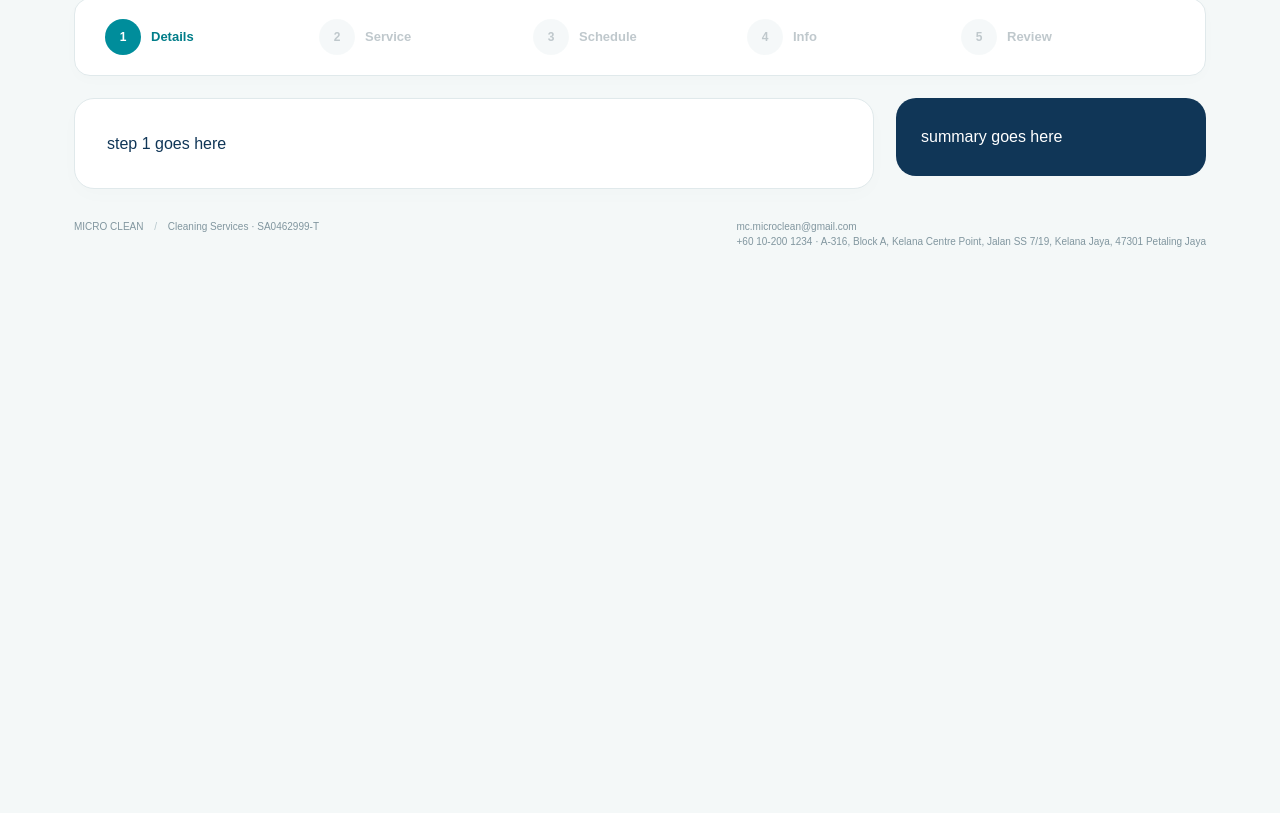
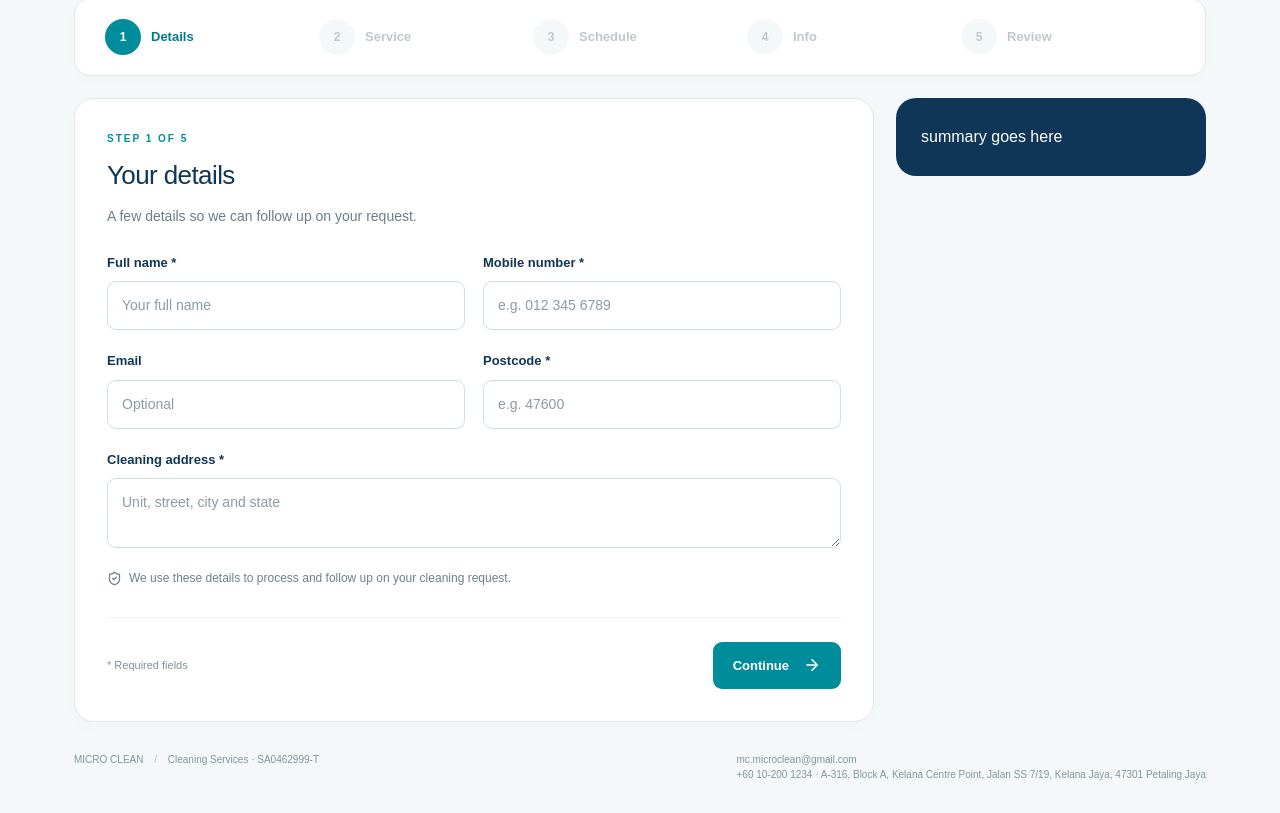
Before and after one commit to Wajid-DebugTech/Micro-Clean-Booking-App, a Next.js app in the folder micro-clean/: page / in a window 1280 px wide. Shown: the part 417-1230 px from the top of the page. Before the commit the page ends 800 px from the top, so only its background shows below. Built offline with nearby package versions, Linux system fonts and the light colour scheme.

Commit message:
organized components folder (parts of the FormWizard are now all in the BookingForm folder), added

```diff
--- a/micro-clean/src/app/globals.css
+++ b/micro-clean/src/app/globals.css
@@ -238,3 +238,94 @@ p {
     padding: 27px 25px;
     overflow: hidden;
 }
+
+.step-label {
+    letter-spacing: 2px;
+    color: #008d9b;
+    font-size: 10px;
+    font-weight: 700;
+}
+
+.description {
+    color: #687f8b;
+    margin: 0 0 26px;
+    font-size: 14px;
+}
+
+.fields {
+    grid-template-columns: 1fr 1fr;
+    gap: 21px 18px;
+    display: grid;
+}
+
+.field {
+    flex-direction: column;
+    gap: 9px;
+    min-width: 0;
+    display: flex;
+}
+
+.field>span {
+    font-size: 13px;
+    font-weight: 600;
+}
+
+.field input, .field textarea {
+    color: #15394f;
+    background: #fff;
+    border: 1px solid #cfdee1;
+    border-radius: 9px;
+    width: 100%;
+    min-height: 47px;
+    padding: 13px 14px;
+    font-size: 14px;
+}
+
+.full {
+    grid-column: 1 / -1;
+}
+
+.small {
+    color: #6e818b;
+    align-items: center;
+    gap: 7px;
+    margin: 0;
+    font-size: 12px;
+    display: flex;
+}
+
+.actions {
+    border-top: 1px solid #edf1f2;
+    justify-content: space-between;
+    align-items: center;
+    gap: 14px;
+    margin-top: 28px;
+    padding-top: 24px;
+    display: flex;
+}
+
+.required-note {
+    color: #7f929b;
+    font-size: 11px;
+}
+
+.primary {
+    color: #fff;
+    background: #008d9b;
+    border: 0;
+    border-radius: 9px;
+    justify-content: center;
+    align-items: center;
+    gap: 14px;
+    min-height: 47px;
+    padding: 14px 20px;
+    font-size: 13px;
+    font-weight: 700;
+    display: flex;
+}
+
+h2 {
+    letter-spacing: -.6px;
+    margin: 10px 0;
+    font-size: 26px;
+}
--- a/micro-clean/src/app/page.tsx
+++ b/micro-clean/src/app/page.tsx
@@ -1,5 +1,5 @@
 import Footer from "@/components/Footer";
-import FormWizard from "@/components/FormWizard";
+import FormWizard from "@/components/BookingForm/FormWizard";
 import Header from "@/components/Header";
 import { Sparkles } from "lucide-react";
 
--- /dev/null
+++ b/micro-clean/src/components/BookingForm/DetailsStep.tsx
@@ -0,0 +1,107 @@
+"use client";
+
+import { ArrowRight, ShieldCheck } from "lucide-react";
+import { useBooking } from "@/context/booking";
+
+export default function DetailsStep() {
+  const { data, update, next } = useBooking();
+
+  function handleSubmit(e: React.SubmitEvent<HTMLFormElement>) {
+    e.preventDefault();
+    next();
+  }
+
+  return (
+    <>
+      <div className="step-label">STEP 1 OF 5</div>
+      <h2 tabIndex={-1}>Your details</h2>
+      <p className="description">
+        A few details so we can follow up on your request.
+      </p>
+      <form onSubmit={handleSubmit}>
+        <div className="fields">
+          <label className="field">
+            <span>
+              Full name<b> *</b>
+            </span>
+            <input
+              type="text"
+              required
+              placeholder="Your full name"
+              maxLength={100}
+              autoComplete="name"
+              value={data.fullName}
+              onChange={(e) => update({ fullName: e.target.value })}
+            />
+          </label>
+          <label className="field">
+            <span>
+              Mobile number<b> *</b>
+            </span>
+            <input
+              type="tel"
+              required
+              placeholder="e.g. 012 345 6789"
+              pattern="\+?[0-9 ()-]{8,20}"
+              maxLength={20}
+              autoComplete="tel"
+              value={data.mobile}
+              onChange={(e) => update({ mobile: e.target.value })}
+            />
+          </label>
+          <label className="field">
+            <span>Email</span>
+            <input
+              type="email"
+              placeholder="Optional"
+              maxLength={150}
+              autoComplete="email"
+              value={data.email}
+              onChange={(e) => update({ email: e.target.value })}
+            />
+          </label>
+          <label className="field">
+            <span>
+              Postcode<b> *</b>
+            </span>
+            <input
+              type="text"
+              required
+              placeholder="e.g. 47600"
+              pattern="[0-9]{5}"
+              maxLength={5}
+              autoComplete="postal-code"
+              value={data.postcode}
+              onChange={(e) => update({ postcode: e.target.value })}
+            />
+          </label>
+          <label className="field full">
+            <span>
+              Cleaning address <b>*</b>
+            </span>
+            <textarea
+              required
+              minLength={10}
+              maxLength={500}
+              autoComplete="street-address"
+              placeholder="Unit, street, city and state"
+              value={data.address}
+              onChange={(e) => update({ address: e.target.value })}
+            />
+          </label>
+          <p className="small full">
+            <ShieldCheck size={15} aria-hidden="true" /> We use these details to
+            process and follow up on your cleaning request.
+          </p>
+        </div>
+        <div className="actions">
+          <span className="required-note">* Required fields</span>
+          <button type="submit" className="primary">
+            Continue
+            <ArrowRight size={18} aria-hidden="true" />
+          </button>
+        </div>
+      </form>
+    </>
+  );
+}
--- a/micro-clean/src/components/FormWizard.tsx
+++ b/micro-clean/src/components/BookingForm/FormWizard.tsx
@@ -2,8 +2,8 @@
 
 import { BookingProvider, useBooking } from "@/context/booking";
 import Steps from "./Steps";
+import DetailsStep from "./DetailsStep";
 
-const Placeholder = ({ n }: { n: number }) => <p>step {n} goes here</p>;
 const SummaryCard = () => <div className="summary">summary goes here</div>;
 
 function WizardContent() {
@@ -14,11 +14,11 @@ function WizardContent() {
       <Steps />
       <div className="workspace">
         <section className="panel">
-          {step === 1 && <Placeholder n={1} />}
-          {step === 2 && <Placeholder n={2} />}
-          {step === 3 && <Placeholder n={3} />}
-          {step === 4 && <Placeholder n={4} />}
-          {step === 5 && <Placeholder n={5} />}
+          {step === 1 && <DetailsStep />}
+          {step === 2 && <DetailsStep />}
+          {step === 3 && <DetailsStep />}
+          {step === 4 && <DetailsStep />}
+          {step === 5 && <DetailsStep />}
         </section>
         <aside>
           <SummaryCard />
```
Also changed, not shown: micro-clean/src/components/BookingForm/StepButton.tsx (renamed from micro-clean/src/components/StepButton.tsx), micro-clean/src/components/BookingForm/Steps.tsx (renamed from micro-clean/src/components/Steps.tsx).
